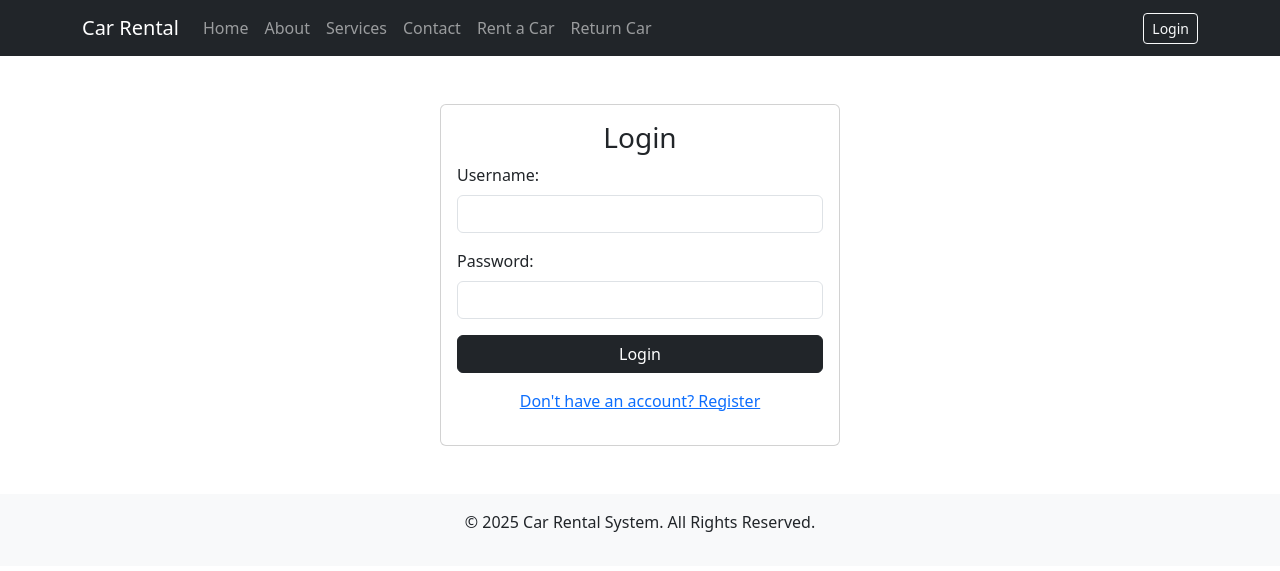
After one commit to EidAbdullahi/car-rental-application, a Django app: page /login/ in a window 1280 px wide. The commit adds this page. Shown: the top 571 px of the page. Run offline with Django 4.2, Linux system fonts and the light colour scheme.

Commit message:
commit changes

```diff
--- a/carrentalapp/templates/base.html
+++ b/carrentalapp/templates/base.html
@@ -4,7 +4,9 @@
     <meta charset="UTF-8">
     <meta name="viewport" content="width=device-width, initial-scale=1.0">
     <title>Car Rental</title>
-    <link rel="stylesheet" href="https://cdn.jsdelivr.net/npm/bootstrap@5.3.0/dist/css/bootstrap.min.css">
+
+    <!-- Bootstrap CSS -->
+    <link href="https://cdn.jsdelivr.net/npm/bootstrap@5.3.0/dist/css/bootstrap.min.css" rel="stylesheet">
 </head>
 <body>
     <nav class="navbar navbar-expand-lg navbar-dark bg-dark">
@@ -22,6 +24,19 @@
                     <li class="nav-item"><a class="nav-link" href="{% url 'rent_car' %}">Rent a Car</a></li>
                     <li class="nav-item"><a class="nav-link" href="{% url 'return_car' %}">Return Car</a></li>
                 </ul>
+
+                <!-- Right side of the navbar -->
+                <ul class="navbar-nav ms-auto">
+                    {% if user.is_authenticated %}
+                        <li class="nav-item">
+                            <a class="btn btn-outline-light btn-sm" href="{% url 'logout' %}">Logout</a>
+                        </li>
+                    {% else %}
+                        <li class="nav-item">
+                            <a class="btn btn-outline-light btn-sm" href="{% url 'login' %}">Login</a>
+                        </li>
+                    {% endif %}
+                </ul>
             </div>
         </div>
     </nav>
@@ -34,6 +49,7 @@
         <p>&copy; 2025 Car Rental System. All Rights Reserved.</p>
     </footer>
 
+    <!-- Bootstrap JavaScript -->
     <script src="https://cdn.jsdelivr.net/npm/bootstrap@5.3.0/dist/js/bootstrap.bundle.min.js"></script>
 </body>
 </html>
--- /dev/null
+++ b/carrentalapp/templates/carrentalapp/login.html
@@ -0,0 +1,22 @@
+{% extends 'base.html' %}
+
+{% block content %}
+<div class="card mx-auto mt-5" style="max-width: 400px;">
+    <div class="card-body">
+        <h3 class="text-center">Login</h3>
+        <form method="POST">
+            {% csrf_token %}
+            <div class="mb-3">
+                <label class="form-label">Username:</label>
+                <input type="text" class="form-control" name="username">
+            </div>
+            <div class="mb-3">
+                <label class="form-label">Password:</label>
+                <input type="password" class="form-control" name="password">
+            </div>
+            <button type="submit" class="btn btn-dark w-100">Login</button>
+        </form>
+        <p class="text-center mt-3"><a href="{% url 'register' %}">Don't have an account? Register</a></p>
+    </div>
+</div>
+{% endblock %}
--- a/carrentalapp/urls.py
+++ b/carrentalapp/urls.py
@@ -1,5 +1,6 @@
 from django.urls import path
 from . import views
+from django.contrib.auth import views as auth_views
 
 urlpatterns = [
     path('', views.home, name='home'),
@@ -8,4 +9,7 @@ urlpatterns = [
     path('contact/', views.contact, name='contact'),
     path('rent/', views.rent_car, name='rent_car'),
     path('return/', views.return_car, name='return_car'),
+    path('login/', views.login_view, name='login'),  # Update here
+    path('logout/', views.logout_view, name='logout'),
+    path('register/', views.register_view, name='register'),
 ]
--- a/carrentalapp/views.py
+++ b/carrentalapp/views.py
@@ -4,6 +4,39 @@ from .models import CarRental, CarReturn
 from django.contrib.auth.models import User
 from .models import UserProfile
 from .forms import CarRentalForm, CarReturnForm
+from django.contrib.auth.forms import UserCreationForm, AuthenticationForm
+from django.contrib.auth import login, logout
+from django.http import HttpResponse
+
+def test_view(request):
+    return HttpResponse("Django is working!")
+
+
+def register_view(request):
+    if request.method == 'POST':
+        form = UserCreationForm(request.POST)
+        if form.is_valid():
+            user = form.save()
+            login(request, user)
+            return redirect('home')  # Redirect to home page
+    else:
+        form = UserCreationForm()
+    return render(request, 'carrentalapp/register.html', {'form': form})
+
+def login_view(request):
+    if request.method == 'POST':
+        form = AuthenticationForm(data=request.POST)
+        if form.is_valid():
+            user = form.get_user()
+            login(request, user)
+            return redirect('home')  # Redirect to home page
+    else:
+        form = AuthenticationForm()
+    return render(request, 'carrentalapp/login.html', {'form': form})
+
+def logout_view(request):
+    logout(request)
+    return redirect('login')
 
 
 def profile_view(request):
--- a/myrental/settings.py
+++ b/myrental/settings.py
@@ -142,3 +142,6 @@ STATIC_URL = 'static/'
 STATICFILES_DIRS = [
     os.path.join(BASE_DIR, 'carrentalapp', 'static'),
 ]
+LOGIN_REDIRECT_URL = '/'
+LOGOUT_REDIRECT_URL = '/login/'
+LOGIN_URL = '/login/'  # Redirects to your login page
--- a/myrental/urls.py
+++ b/myrental/urls.py
@@ -6,6 +6,7 @@ from django.conf.urls.static import static
 urlpatterns = [
     path('admin/', admin.site.urls),
     path('', include('carrentalapp.urls')),  # Include app URLs
+
 ]
 
 if settings.DEBUG:
```
Also changed, not shown: carrentalapp/templates/carrentalapp/register.html (added, +11 -0 lines), db.sqlite3, media/rented_cars/dest4_mUOcKOO.jpg (added), media/returned_cars/dest4.jpeg (added).
